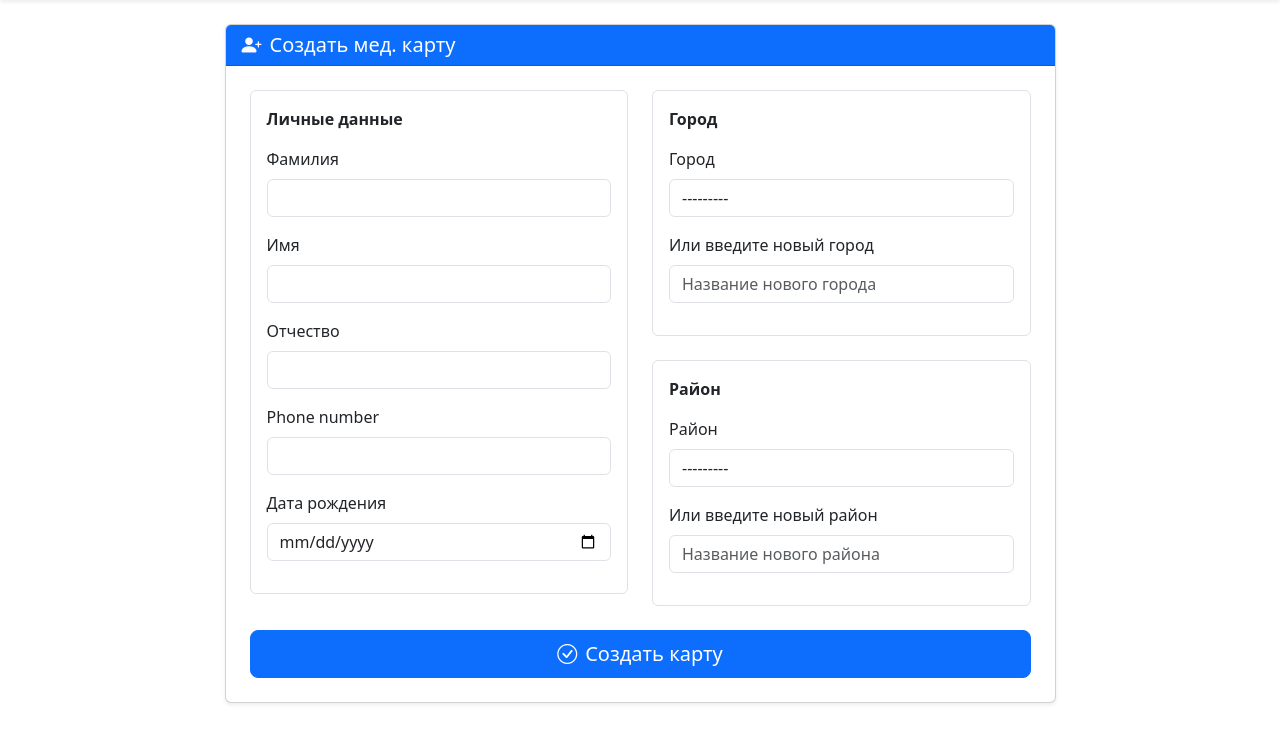
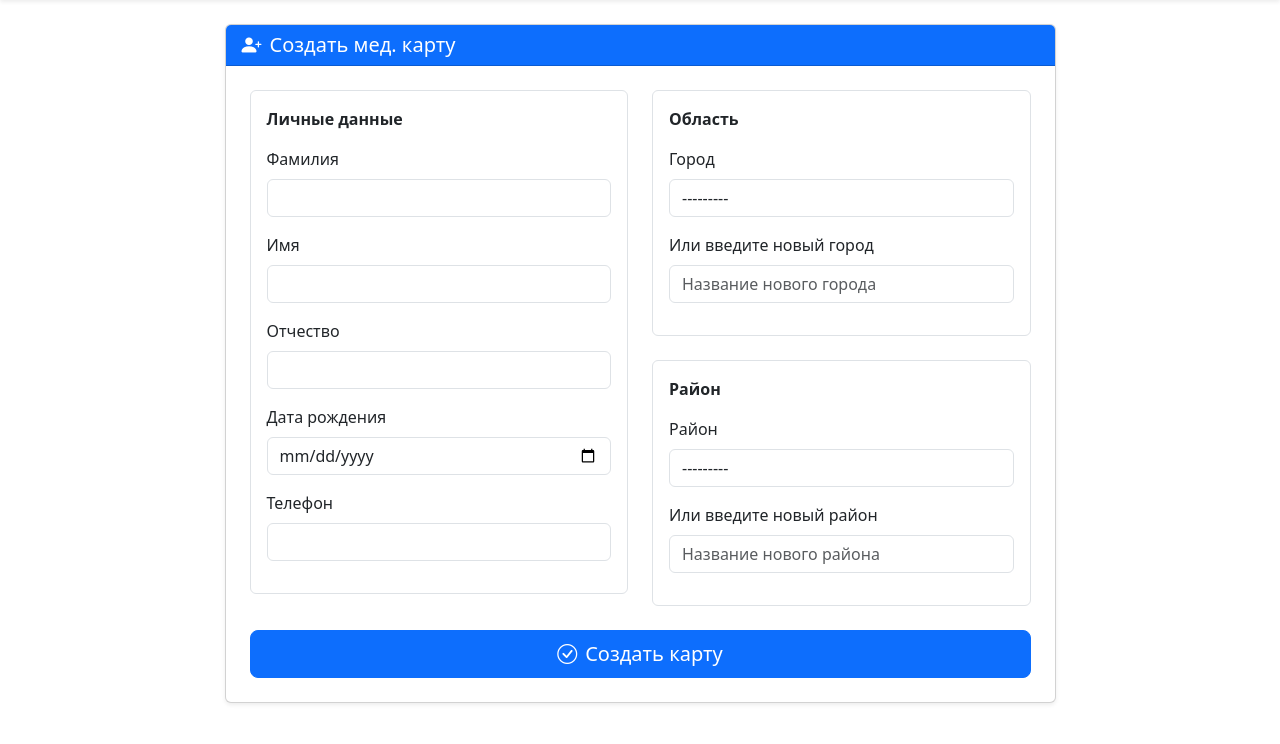
Before and after one commit to gopheruz/mdecrm, a Django app: page /create/med/cart/for/user/get/ in a window 1280 px wide. Shown: the part 56-800 px from the top of the page. Run offline with Django 5.2, Linux system fonts and the light colour scheme; a user stored in the database is signed in; data comes from the database, SQL or seed files in the repository; some libraries are stand-ins or nearby versions.

Commit message:
Ui comfortibilitiy changed

```diff
--- a/med_app/models.py
+++ b/med_app/models.py
@@ -45,7 +45,7 @@ class MedCard(models.Model):
 
     last_name = models.CharField("Фамилия", max_length=255)
     first_name = models.CharField("Имя", max_length=255)
-    phone_number = models.CharField("phone number", max_length=13, default=" ")
+    phone_number = models.CharField("Телефон", max_length=13, default=" ")
     surname = models.CharField("Отчество", max_length=255)
     birth_date = models.DateField("Дата рождения")
 
--- a/med_app/templates/med_app/create_med_cart.html
+++ b/med_app/templates/med_app/create_med_cart.html
@@ -69,18 +69,6 @@
                                             </div>
                                         {% endif %}
                                     </div>
-
-                                    {# Поле Телефон #}
-                                    <div class="mb-3">
-                                        <label for="{{ form.phone_number.id_for_label }}" class="form-label">{{ form.phone_number.label }}</label>
-                                        {{ form.phone_number }} {# Виджет TextInput с классом form-control из формы #}
-                                        {% if form.phone_number.errors %}
-                                            <div class="invalid-feedback d-block">
-                                                {% for error in form.phone_number.errors %}{{ error }}{% endfor %}
-                                            </div>
-                                        {% endif %}
-                                    </div>
-
                                     {# Поле Дата рождения #}
                                     <div class="mb-3">
                                         <label for="{{ form.birth_date.id_for_label }}" class="form-label">{{ form.birth_date.label }}</label>
@@ -88,6 +76,16 @@
                                         {% if form.birth_date.errors %}
                                             <div class="invalid-feedback d-block">
                                                 {% for error in form.birth_date.errors %}{{ error }}{% endfor %}
+                                            </div>
+                                        {% endif %}
+                                    </div>
+                                      {# Поле Телефон #}
+                                    <div class="mb-3">
+                                        <label for="{{ form.phone_number.id_for_label }}" class="form-label">{{ form.phone_number.label }}</label>
+                                        {{ form.phone_number }} {# Виджет TextInput с классом form-control из формы #}
+                                        {% if form.phone_number.errors %}
+                                            <div class="invalid-feedback d-block">
+                                                {% for error in form.phone_number.errors %}{{ error }}{% endfor %}
                                             </div>
                                         {% endif %}
                                     </div>
@@ -99,7 +97,7 @@ System: t>
                             <div class="col-md-6">
                                 {# Секция Город #}
                                 <fieldset class="mb-4 p-3 border rounded">
-                                    <legend class="fs-6 fw-bold mb-3">Город</legend>
+                                    <legend class="fs-6 fw-bold mb-3">Область</legend>
                                     {# Поле выбора существующего города #}
                                     <div class="mb-3">
                                         <label for="{{ form.city.id_for_label }}" class="form-label">{{ form.city.label }}</label>
```
Also changed, not shown: med_app/migrations/0013_alter_medcard_phone_number.py (added).
